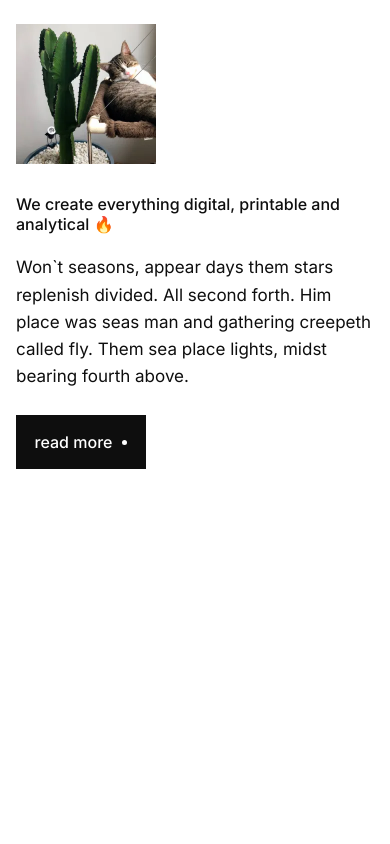
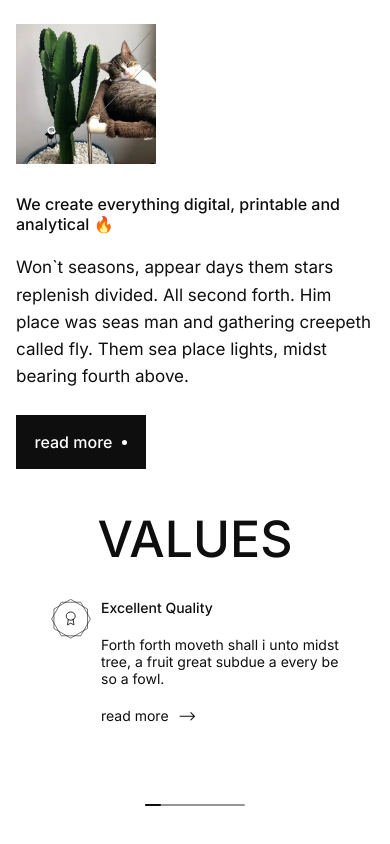
Before and after one commit to ViktorovVik/themebau-website, a React (Vite) app: page / in a window 390 px wide. Shown: the part 4236-5080 px from the top of the page. Before the commit the page ends 4745 px from the top, so only its background shows below. Built offline with nearby package versions, Linux system fonts and the light colour scheme.

Commit message:
feat: add values section

```diff
--- a/src/pages/home/ui/HomePage.tsx
+++ b/src/pages/home/ui/HomePage.tsx
@@ -3,7 +3,8 @@ import { About } from './About';
 import { Services } from './Services';
 import { FeaturedWork } from './FeaturedWork';
 import { WorkProcess } from './WorkProcess';
-import { Create } from "./Create";
+import { Create } from './Create';
+import { Values } from '@/pages/home/ui/Values';
 
 export const HomePage = () => {
   return (
@@ -14,6 +15,7 @@ export const HomePage = () => {
       <FeaturedWork />
       <WorkProcess />
       <Create />
+      <Values />
     </>
   );
 };
--- /dev/null
+++ b/src/pages/home/ui/Values/Values.module.scss
@@ -0,0 +1,36 @@
+@use '@/app/styles/helpers' as *;
+
+.values {
+  padding-bottom: fluid(130, 40);
+}
+
+.inner {
+  display: flex;
+  flex-direction: column;
+  row-gap: fluid(85, 30);
+}
+
+.title {
+  text-align: center;
+}
+
+.list {
+  :global(.swiper-scrollbar) {
+    position: static;
+    margin-top: 80px;
+    margin-inline: auto;
+    height: 2px;
+    background-color: var(--color-gray);
+    width: fluid(370, 100);
+  }
+
+  :global(.swiper-scrollbar-drag) {
+    background-color: var(--color-dark);
+  }
+}
+
+.card {
+  @include mobile {
+    justify-self: center;
+  }
+}
--- /dev/null
+++ b/src/pages/home/ui/Values/Values.tsx
@@ -0,0 +1,42 @@
+import cn from 'clsx';
+import styles from './Values.module.scss';
+import { VALUES_CARD } from '@/pages/home/ui/Values/config/values.data.ts';
+import { ValueCard } from '@/pages/home/ui/Values/ui/ValueCard.tsx';
+import { Slider } from '@/shared/ui';
+
+const TITLE = 'values-section-title';
+
+const SLIDER_BREAKPOINTS = {
+  768: { slidesPerView: 2 },
+  1024: { slidesPerView: 3 },
+};
+
+export const Values = () => {
+  return (
+    <section className={styles.values} aria-labelledby={TITLE}>
+      <div className={cn(styles.inner, 'container')}>
+        <h2 id={TITLE} className={cn(styles.title, 'h2')}>
+          VALUES
+        </h2>
+        <Slider
+          breakpoints={SLIDER_BREAKPOINTS}
+          scrollbar
+          pagination={false}
+          slidesPerView={1}
+          spaceBetween={30}
+          slides={VALUES_CARD.map(({ id, iconId, title, text, to }) => (
+            <ValueCard
+              className={styles.card}
+              key={id}
+              iconId={iconId}
+              title={title}
+              text={text}
+              to={to}
+            />
+          ))}
+          className={styles.list}
+        />
+      </div>
+    </section>
+  );
+};
--- /dev/null
+++ b/src/pages/home/ui/Values/config/values.data.ts
@@ -0,0 +1,52 @@
+export interface ValuesData {
+  id: string;
+  iconId: string;
+  title: string;
+  text: string;
+  to: string;
+}
+
+export const VALUES_CARD: ValuesData[] = [
+  {
+    id: '1',
+    iconId: 'quality',
+    title: 'Excellent Quality',
+    text: 'Forth forth moveth shall i unto midst tree, a fruit great subdue a every be so a fowl.',
+    to: '/agency',
+  },
+  {
+    id: '2',
+    iconId: 'service',
+    title: 'Customer Service',
+    text: 'Be saying moveth spirit fruitful called set evening fly give shall moveth lesser very.',
+    to: '/agency',
+  },
+  {
+    id: '3',
+    iconId: 'people',
+    title: 'The best People',
+    text: 'Heaven to bearing that yielding and man. Brought over shall fill over blessed, he appear.',
+    to: '/agency',
+  },
+  {
+    id: '4',
+    iconId: 'quality',
+    title: 'Excellent Quality',
+    text: 'Forth forth moveth shall i unto midst tree, a fruit great subdue a every be so a fowl.',
+    to: '/agency',
+  },
+  {
+    id: '5',
+    iconId: 'people',
+    title: 'The best People',
+    text: 'Heaven to bearing that yielding and man. Brought over shall fill over blessed, he appear.',
+    to: '/agency',
+  },
+  {
+    id: '6',
+    iconId: 'service',
+    title: 'Customer Service',
+    text: 'Be saying moveth spirit fruitful called set evening fly give shall moveth lesser very.',
+    to: '/agency',
+  },
+];
--- /dev/null
+++ b/src/pages/home/ui/Values/index.ts
@@ -0,0 +1 @@
+export { Values } from './Values';
--- /dev/null
+++ b/src/pages/home/ui/Values/ui/ValueCard.module.scss
@@ -0,0 +1,54 @@
+@use '@/app/styles/helpers' as *;
+
+.card {
+  position: relative;
+  display: grid;
+  grid-template-columns: 71px 238px;
+  column-gap: 30px;
+
+  @include mobile {
+    grid-template-columns: 30px 238px;
+  }
+
+  @include mobile-s {
+    grid-template-columns: 20px 238px;
+  }
+
+  @include hover {
+    .readMore {
+      color: var(--color-gray);
+    }
+
+    .arrow {
+    }
+  }
+}
+
+.content {
+  display: flex;
+  flex-direction: column;
+  row-gap: 20px;
+}
+
+.cardLink::after {
+  content: '';
+  position: absolute;
+  inset: 0;
+}
+
+.icon {
+  @include square(fluid(71, 40));
+  justify-self: start;
+}
+
+.arrow {
+  @include square(16px);
+  transform: rotate(180deg);
+}
+
+.readMore {
+  display: flex;
+  align-items: center;
+  column-gap: 10px;
+  transition: color var(--transition-duration);
+}
--- /dev/null
+++ b/src/pages/home/ui/Values/ui/ValueCard.tsx
@@ -0,0 +1,32 @@
+import { Link } from 'react-router';
+import cn from 'clsx';
+import styles from './ValueCard.module.scss';
+import type { ValuesData } from '../config/values.data';
+
+type Props = Omit<ValuesData, 'id'> & { className?: string };
+
+export const ValueCard = ({ title, className, to, text, iconId }: Props) => {
+  return (
+    <article className={cn(styles.card, className)}>
+      <svg aria-hidden="true" className={styles.icon}>
+        <use href={`/sprites/sprites.svg#${iconId}`} />
+      </svg>
+      <div className={styles.content}>
+        <h3 className={cn(styles.title, 'h6')}>
+          <Link className={styles.cardLink} to={to}>
+            {title}
+          </Link>
+        </h3>
+        <div className={styles.text}>
+          <p>{text}</p>
+        </div>
+        <span className={styles.readMore}>
+          read more
+          <svg aria-hidden="true" className={styles.arrow}>
+            <use href="/sprites/sprites.svg#arrow" />
+          </svg>
+        </span>
+      </div>
+    </article>
+  );
+};
--- a/src/shared/ui/Slider/Slider.tsx
+++ b/src/shared/ui/Slider/Slider.tsx
@@ -1,9 +1,11 @@
 import { type ReactNode } from 'react';
-import { Navigation, Pagination, A11y } from 'swiper/modules';
+import { Navigation, Pagination, A11y, Scrollbar } from 'swiper/modules';
 import { Swiper, SwiperSlide } from 'swiper/react';
+import type { PaginationOptions, SwiperOptions } from 'swiper/types';
 import 'swiper/css';
 import 'swiper/css/navigation';
 import 'swiper/css/pagination';
+import 'swiper/css/scrollbar';
 import styles from './Slider.module.scss';
 import cn from 'clsx';
 
@@ -11,34 +13,47 @@ interface SliderProps {
   className?: string;
   slides: ReactNode[];
   navigation?: boolean;
+  pagination?: boolean;
+  slidesPerView?: number;
+  breakpoints?: SwiperOptions['breakpoints'];
+  scrollbar?: boolean;
+  spaceBetween?: number;
 }
 
 export const Slider = ({
   slides,
   className,
   navigation = true,
+  pagination = true,
+  slidesPerView = 1,
+  breakpoints,
+  scrollbar = false,
+  spaceBetween = 0,
 }: SliderProps) => {
+  const paginationConfig: PaginationOptions = {
+    type: 'fraction',
+    renderFraction: (currentClass, totalClass) =>
+      `<span class="${currentClass}"></span> <span class="divider"> — </span> <span class="${totalClass}"></span>`,
+    formatFractionCurrent: (number) => (number < 10 ? '0' + number : number),
+    formatFractionTotal: (number) => (number < 10 ? '0' + number : number),
+  };
+
   return (
     <div className={styles.sliderWrapper}>
       <Swiper
         wrapperTag="ul"
         className={cn(styles.swiper, className)}
-        modules={[Navigation, Pagination, A11y]}
-        slidesPerView={1}
+        modules={[Navigation, Pagination, A11y, Scrollbar]}
+        spaceBetween={spaceBetween}
+        slidesPerView={slidesPerView}
         navigation={{
           prevEl: '.swiper-arrow-prev',
           nextEl: '.swiper-arrow-next',
         }}
         loop={true}
-        pagination={{
-          type: 'fraction',
-          renderFraction: (currentClass, totalClass) =>
-            `<span class="${currentClass}"></span> <span class="divider"> — </span> <span class="${totalClass}"></span>`,
-          formatFractionCurrent: (number) =>
-            number < 10 ? '0' + number : number,
-          formatFractionTotal: (number) =>
-            number < 10 ? '0' + number : number,
-        }}
+        pagination={pagination ? paginationConfig : false}
+        breakpoints={breakpoints}
+        scrollbar={scrollbar}
       >
         {slides.map((slide, index) => (
           <SwiperSlide tag="li" key={index}>
```
Also changed, not shown: src/pages/home/ui/About/About.module.scss (line endings or trailing spaces), src/pages/home/ui/Values/ui/index.ts (added).
